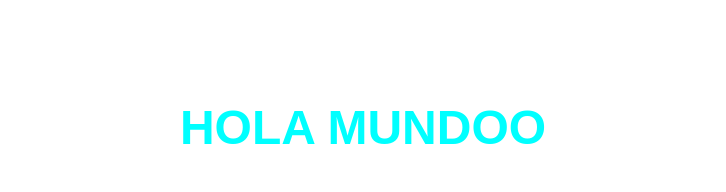
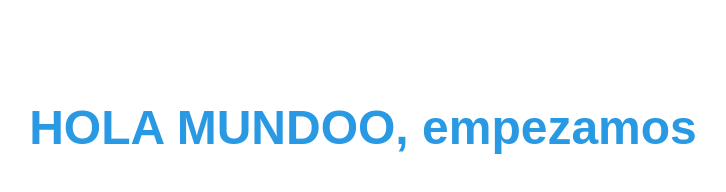
Before and after one commit to xxMat-alejoxx/GitHub, a plain HTML site: page index.html in a window 1280 px wide. Shown: the whole page, without its empty margins (277-1003 px from the left). Drawn offline with Linux system fonts and the light colour scheme.

Commit message:
modificacion del html

```diff
--- a/estilo.css
+++ b/estilo.css
@@ -4,7 +4,7 @@
     box-sizing: border-box;
 }
 h1{
-    color:aqua;
+    color:rgb(41, 153, 228);
     font-size: 3rem;
     font-family: Arial, Helvetica, sans-serif;
     display: flex;
--- a/index.html
+++ b/index.html
@@ -7,6 +7,6 @@
     <link rel="stylesheet" href="estilo.css">
 </head>
 <body>
-    <h1>HOLA MUNDOO </h1>
+    <h1>HOLA MUNDOO, empezamos</h1>
 </body>
 </html>
```
